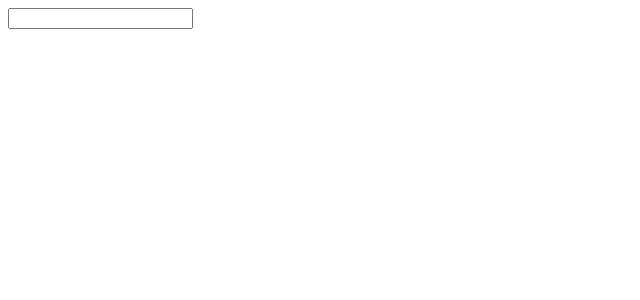
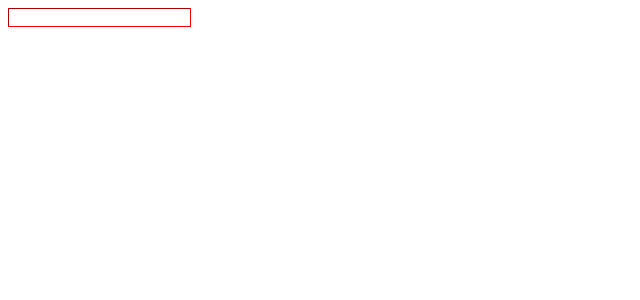
Before and after one commit to khosravifatemeh/react-color-toner, a React (Create React App) app: page / in a window 1280 px wide. Shown: the top 300 px of the page, without its empty margins (0-640 px from the left). Built offline with nearby package versions, Linux system fonts and the light colour scheme.

Commit message:
feat: handle check is valid color

```diff
--- a/src/components/TextboxColor.tsx
+++ b/src/components/TextboxColor.tsx
@@ -5,16 +5,23 @@ type Props = {
 };
 const TextboxColor: React.FC<Props> = ({ callback }) => {
   const [value, setValue] = useState("");
-  const [hasError, setHasError] = useState(false);
+  const [hasError, setHasError] = useState(true);
   function handleChange(e: any) {
     setValue(e.target.value);
-    if (isValidColor(value)) {
+    if (isValidColor(e.target.value)) {
       setHasError(false);
-      callback(value);
+      callback(e.target.value);
       return;
     }
     return setHasError(true);
   }
-  return <input type="text" value={value} onChange={(e) => handleChange(e)} />;
+  return (
+    <input
+      type="text"
+      value={value}
+      style={{ borderWidth: 1, borderColor: hasError ? "red" : "green" }}
+      onChange={(e) => handleChange(e)}
+    />
+  );
 };
 export default TextboxColor;
--- a/src/utils/index.ts
+++ b/src/utils/index.ts
@@ -1,5 +1,7 @@
 export const isValidColor = (color: string): boolean => {
-  return true;
+  const isHexColor = /^#([0-9A-F]{3}){1,2}$/i.test(color);
+
+  return isHexColor;
 };
 export const getColorToners = (color: string): string[] => {
   return [];
```
